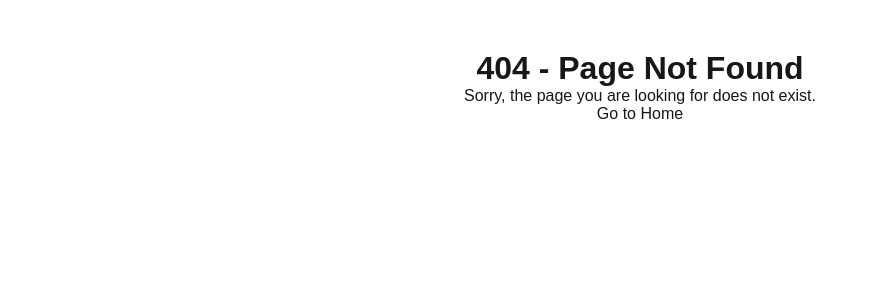
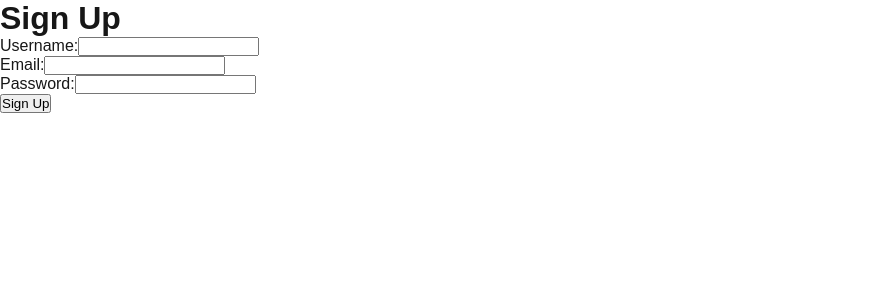
Before and after one commit to TsilavinaFeno/nextts4, a Next.js app: page /signup in a window 1280 px wide. Before the commit this address had no page. Shown: the top 300 px of the page, without its empty margins (0-878 px from the left). Built offline with nearby package versions, Linux system fonts and the light colour scheme.

Commit message:
feat: add dynamic routes with private folder

```diff
--- /dev/null
+++ b/src/app/(auth)/signup/page.tsx
@@ -0,0 +1,26 @@
+import React from 'react';
+
+const SignUpPage: React.FC = () => {
+    return (
+        <div>
+            <h1>Sign Up</h1>
+            <form>
+                <div>
+                    <label htmlFor="username">Username:</label>
+                    <input type="text" id="username" name="username" required />
+                </div>
+                <div>
+                    <label htmlFor="email">Email:</label>
+                    <input type="email" id="email" name="email" required />
+                </div>
+                <div>
+                    <label htmlFor="password">Password:</label>
+                    <input type="password" id="password" name="password" required />
+                </div>
+                <button type="submit">Sign Up</button>
+            </form>
+        </div>
+    );
+};
+
+export default SignUpPage;
```
Also changed, not shown: src/app/(auth)/login/page.tsx (added, +22 -0 lines), src/app/_private/page.tsx (added, +12 -0 lines), src/app/blog/[...slug]/page.tsx (added, +14 -0 lines), src/app/blog/[id]/page.tsx (added, +13 -0 lines).
